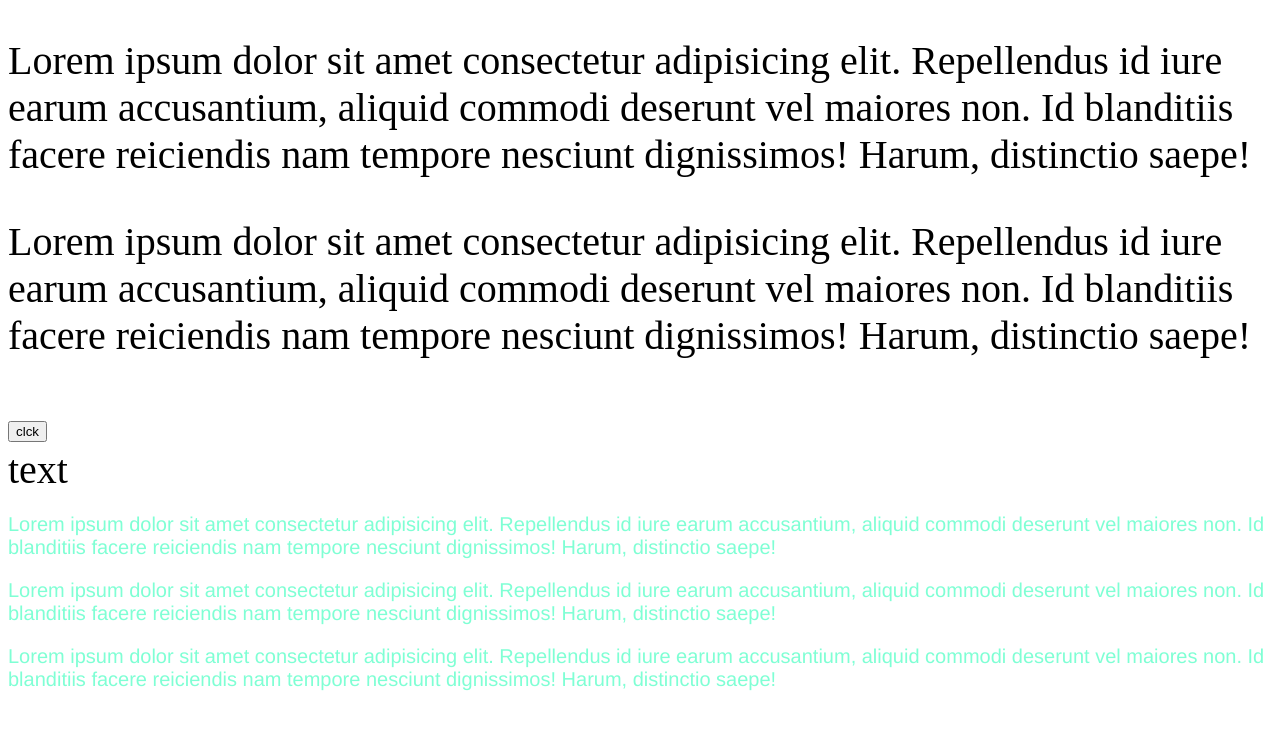
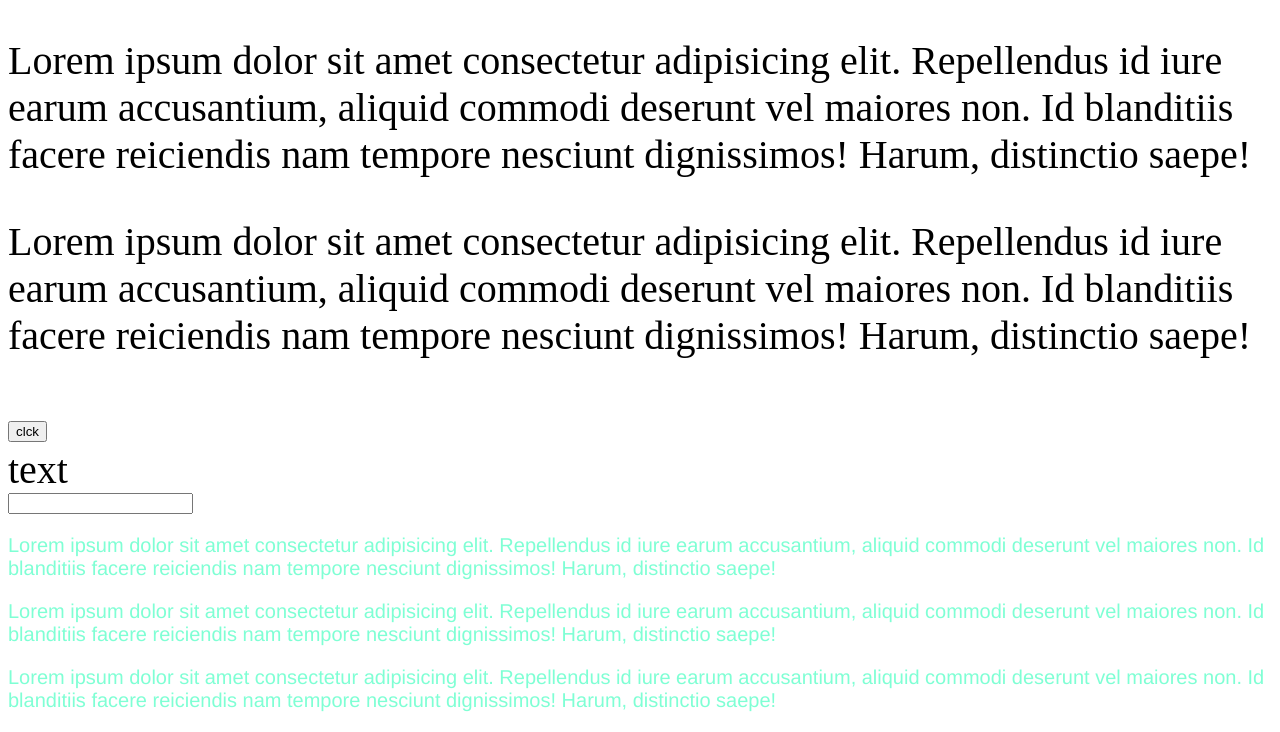
Before and after one commit to 517ANT38/my_website, a plain HTML site: page index.html in a window 1280 px wide. Shown: the part 641-1373 px from the top of the page. Before the commit the page ends 1352 px from the top, so only its background shows below. Drawn offline with Linux system fonts and the light colour scheme.

Commit message:
add from

```diff
--- a/index.html
+++ b/index.html
@@ -37,6 +37,9 @@
             text
         </div>
     </main>
+    <form action="" method="post">
+        <input type="text">
+    </form>
     <footer class="f">
         <p>Lorem ipsum dolor sit amet consectetur adipisicing elit. Repellendus id iure earum accusantium, aliquid commodi deserunt vel maiores non. Id blanditiis facere reiciendis nam tempore nesciunt dignissimos! Harum, distinctio saepe!</p>
         <div>
```
